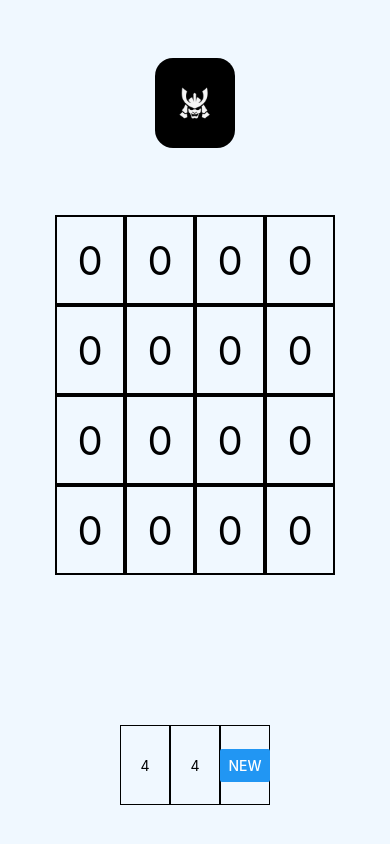
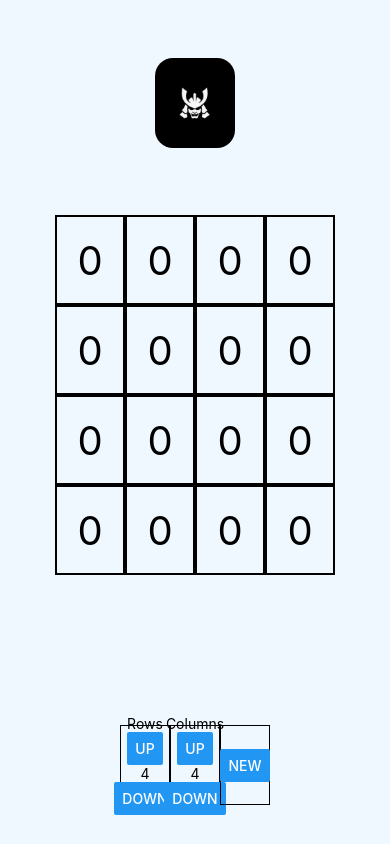
Before and after one commit to Valentin387/First_expo_app, a React Native app: screen / in a window 390 px wide. Built offline with nearby package versions, Linux system fonts and the light colour scheme.

Commit message:
User can change rows and cols

```diff
--- a/App.js
+++ b/App.js
@@ -13,7 +13,7 @@ export default function App() {
 
   // Fill the matrix with random numbers
   const randomize_matrix = () => {
-    const newMatrix=[];
+    let newMatrix=[];
     for (let i = 0; i < numRows; i++) {
       const row = []
       for (let j = 0; j < numCols; j++) {
@@ -31,6 +31,31 @@ export default function App() {
       </Text>
     </View>
   );
+
+
+  const increaseCols = () =>{
+    if (numCols < 4){
+      setNumCols(numCols+1);
+    }
+  };
+
+  const decreaseCols = () =>{
+    if (numCols > 0){
+      setNumCols(numCols-1);
+    }
+  };
+
+  const increaseRows = () =>{
+    if (numRows < 4){
+      setNumRows(numRows+1);
+    }
+  };
+
+  const decreaseRows = () =>{
+    if (numRows > 0){
+      setNumRows(numRows-1);
+    }
+  };
 
   return (
     <View style={styles.container}>
@@ -54,19 +79,42 @@ export default function App() {
       </View>
       <View style={styles.container02}>
 
+
         <View style={styles.counter}>
+          <Text>Rows</Text>
+          <Button
+              onPress={increaseRows}
+              title="UP"
+              accessibilityLabel="Increase Rows"
+            />
           <Text>{numRows}</Text>
+          <Button
+              onPress={decreaseRows}
+              title="Down"
+              accessibilityLabel="Decrease cols"
+            />
         </View>
 
         <View style={styles.counter}>
+        <Text>Columns</Text>
+          <Button
+              onPress={increaseCols}
+              title="UP"
+              accessibilityLabel="Increase cols"
+            />
           <Text>{numCols}</Text>
+          <Button
+              onPress={decreaseCols}
+              title="Down"
+              accessibilityLabel="Decrease cols"
+            />
         </View>
 
         <View style={styles.counter}>
           <Button
               onPress={randomize_matrix}
               title="New"
-              /*color="#841584"*/
+
               accessibilityLabel="Create new instance of game"
           />
         </View>
```
